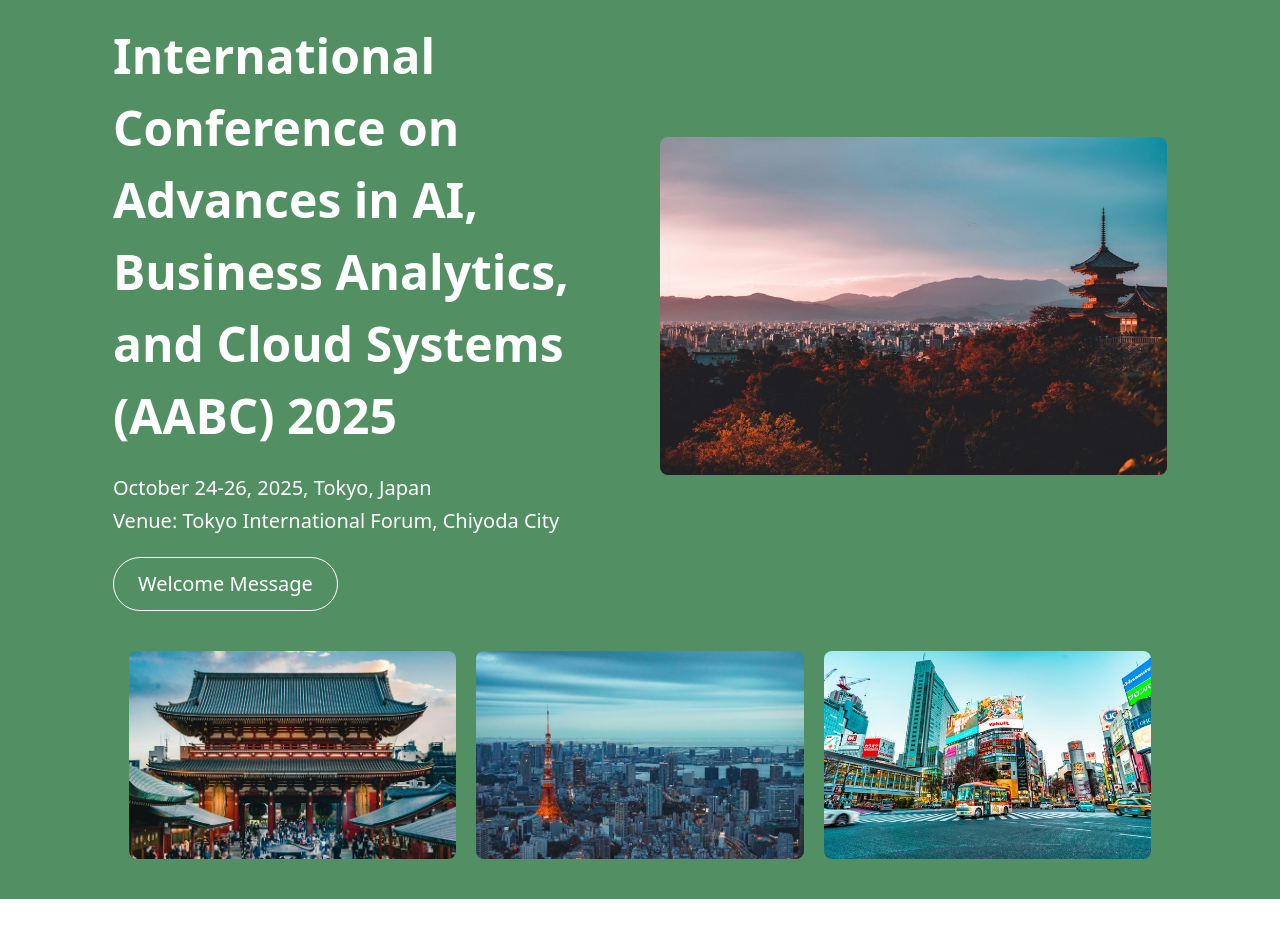
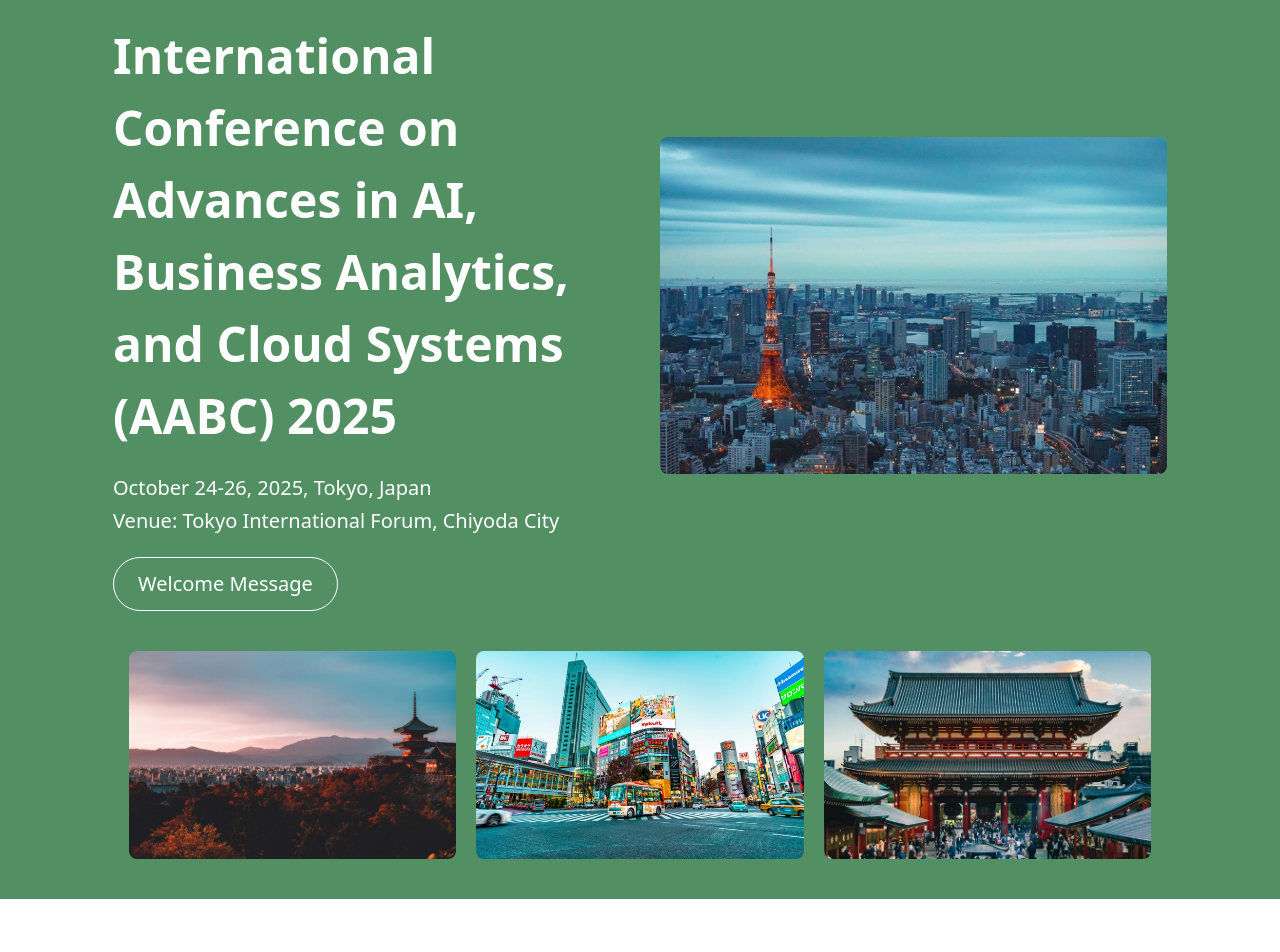
Before and after one commit to dhana1612/Conferencesite_React-AABC, a React (Vite) app: page / in a window 1280 px wide. Shown: the part 140-1092 px from the top of the page. Built offline with nearby package versions, Linux system fonts and the light colour scheme.

Commit message:
24-03-5thcmt

```diff
--- a/src/Components/Home/HeroSection.jsx
+++ b/src/Components/Home/HeroSection.jsx
@@ -25,7 +25,7 @@ export default function HeroSection() {
           </div>
           <div className="flex justify-center">
             <img
-              src="/img/tok2.jpg"
+              src="/img/tok1.jpg"
               alt="Venue"
               className="rounded-lg w-full max-w-xs sm:max-w-sm md:max-w-md lg:max-w-lg object-cover xl:max-w-xl 2xl:max-w-2xl"
             />
@@ -35,9 +35,9 @@ export default function HeroSection() {
         {/* Image Gallery */}
         <div className="grid grid-cols-1 sm:grid-cols-2 md:grid-cols-3 gap-5 pt-10 w-full px-4">
           {[
+            "/img/tok2.jpg",
+            "/img/tok3.jpg",
             "/img/tok4.jpg",
-            "/img/tok1.jpg",
-            "/img/tok3.jpg",
           ].map((src, index) => (
             <img
               key={index}
```
